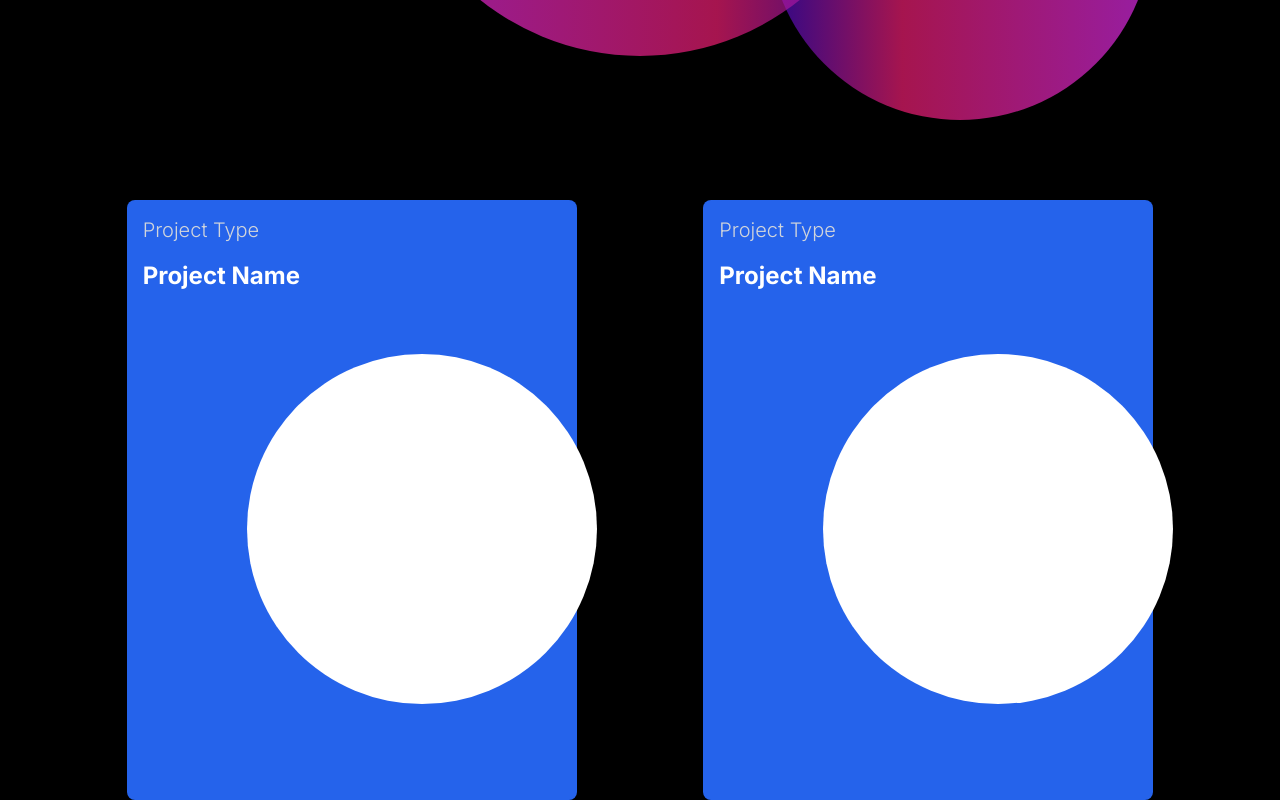
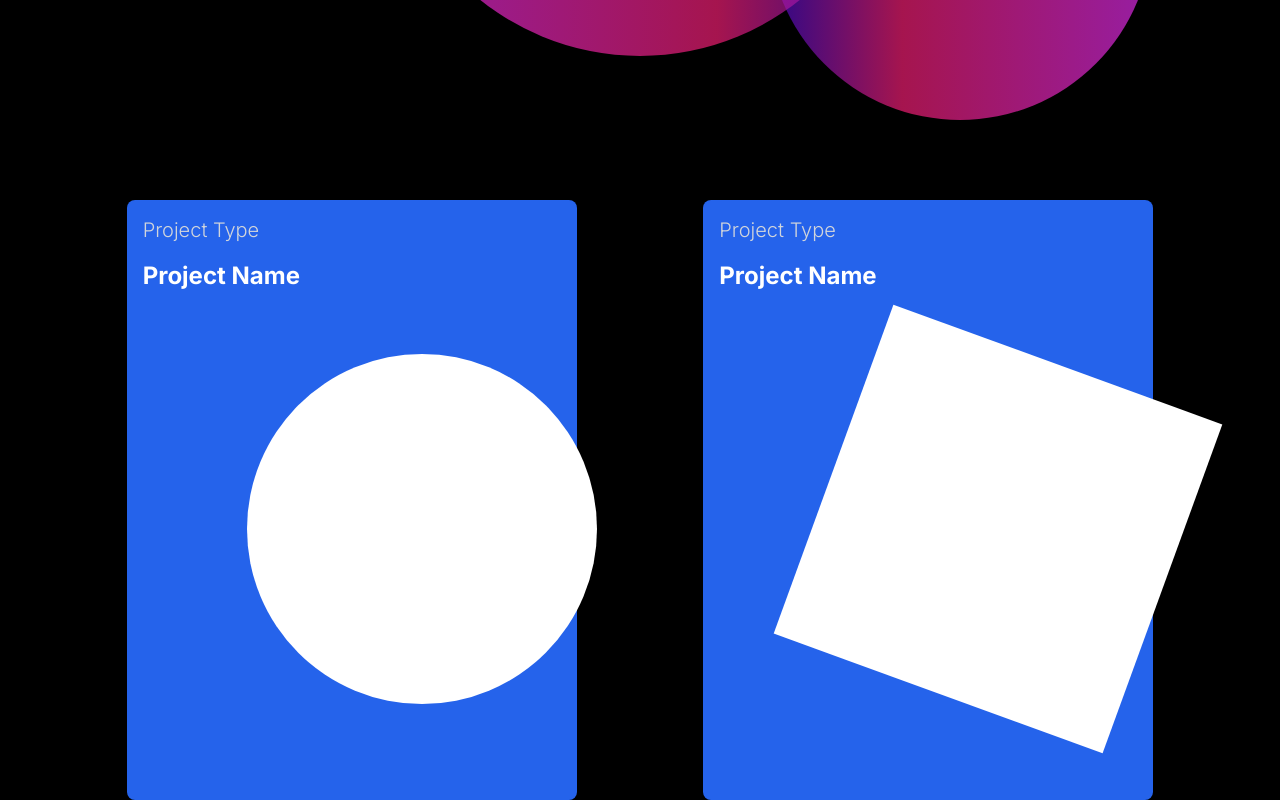
Before and after one commit to bustyAI/portfoli, a Next.js app: page / in a window 1280 px wide. Shown: the part 608-1408 px from the top of the page. Built offline with nearby package versions, Linux system fonts and the light colour scheme.

Commit message:
Creating square component

```diff
--- a/app/components/CardSquare.jsx
+++ b/app/components/CardSquare.jsx
@@ -2,7 +2,7 @@ import React from 'react'
 
 const CardSquare = () => {
     return (
-        <div>CardSquare</div>
+        <div className=' absolute bg-white h-[350px] w-[350px] bottom-0 -right-5 mb-24 rotate-[20deg]'></div>
     )
 }
 
--- a/app/components/ProjectCard.jsx
+++ b/app/components/ProjectCard.jsx
@@ -15,6 +15,7 @@ const ProjectCard = ({ title, shape }) => {
         <div className=' relative bg-blue-600 w-[450px] h-[600px] rounded-lg mt-20 lg:mt-0'>
             <p className='mt-4 ml-4 text-xl font-light text-gray-300'>Project Type</p>
             <p className='mt-4 ml-4 font-bold text-2xl'>{title}</p>
+            {/* If exisit render that component and pass props */}
             {ShapeComponent ? <ShapeComponent title={title} shape={shape} /> : null}
         </div>
     )
--- a/app/page.js
+++ b/app/page.js
@@ -16,7 +16,7 @@ export default function Home() {
       <section>
         <div className="flex flex-col lg:flex-row items-center justify-evenly mt-36">
           <ProjectCard title={"Project Name"} shape={'circle'} />
-          <ProjectCard title={"Project Name"} shape={'circle'} />
+          <ProjectCard title={"Project Name"} shape={'square'} />
         </div>
       </section>
 
```
